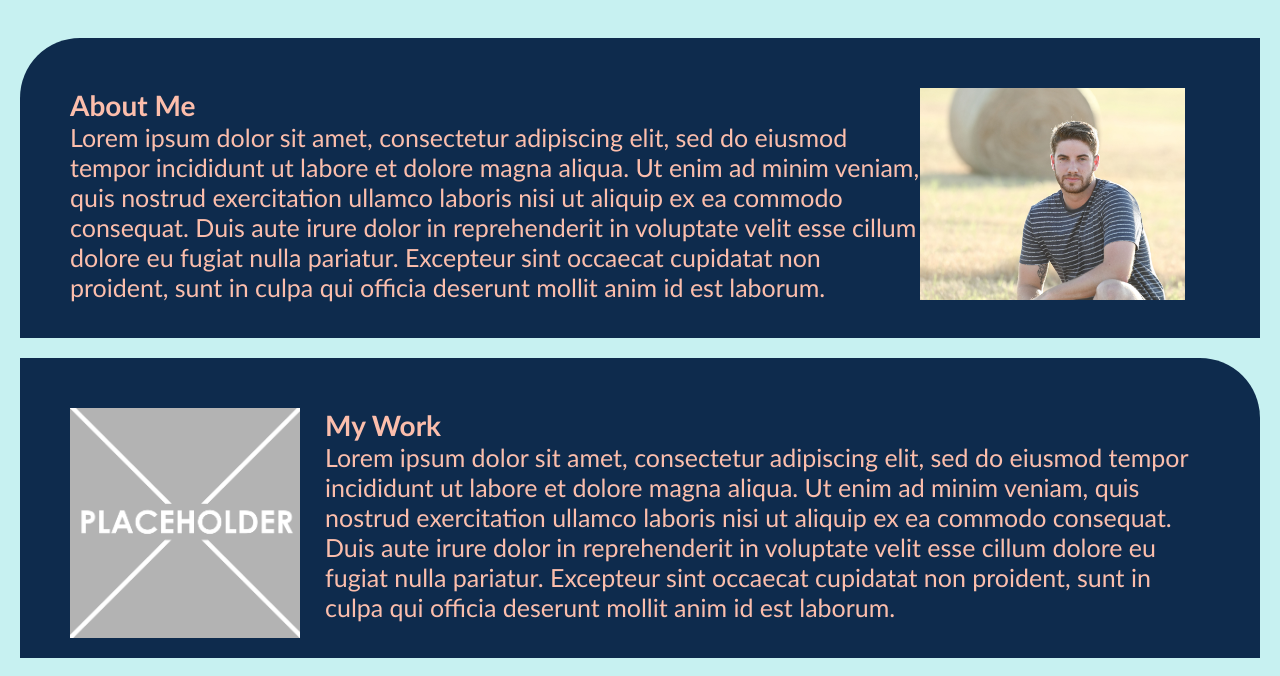
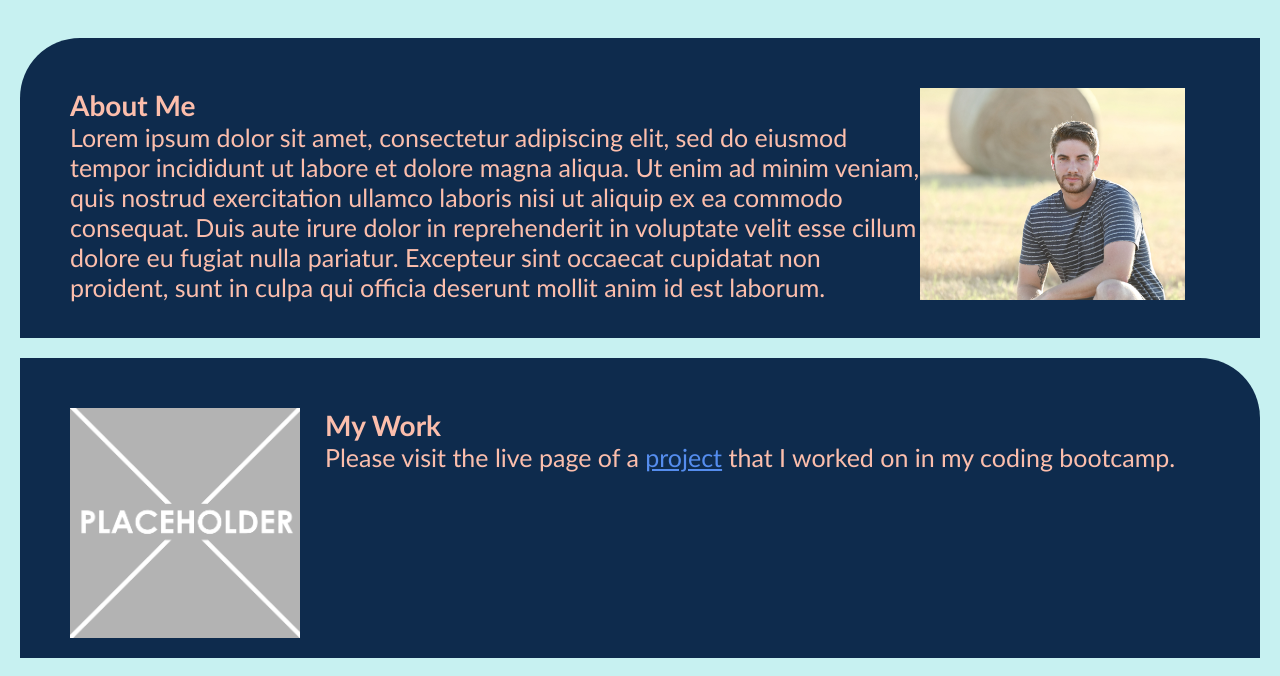
Before and after one commit to jareddodson/Portfolio, a plain HTML site: page index.html in a window 1280 px wide. Shown: the part 104-780 px from the top of the page. Drawn offline with Linux system fonts and the light colour scheme.

Commit message:
Added project 1

```diff
--- a/assets/style.css
+++ b/assets/style.css
@@ -158,3 +158,8 @@ footer h2 {
         width: 100%;
       }
 }
+
+#project-link {
+    color: rgb(85, 141, 238);
+    text-decoration: underline;
+}
--- a/index.html
+++ b/index.html
@@ -36,7 +36,7 @@
                 <img src="./assets/images/placeholder-1-e1533569576673.png" class="float-left" alt="Placeholder Image" />
                 <h2>My Work</h2>
                 <p>
-                    Lorem ipsum dolor sit amet, consectetur adipiscing elit, sed do eiusmod tempor incididunt ut labore et dolore magna aliqua. Ut enim ad minim veniam, quis nostrud exercitation ullamco laboris nisi ut aliquip ex ea commodo consequat. Duis aute irure dolor in reprehenderit in voluptate velit esse cillum dolore eu fugiat nulla pariatur. Excepteur sint occaecat cupidatat non proident, sunt in culpa qui officia deserunt mollit anim id est laborum.
+                Please visit the live page of a <a href="https://evalecillos.github.io/T-B-D/" id="project-link">project</a> that I worked on in my coding bootcamp.
                 </p>
             </div>
             <div id="contact-info" class="contact-info">
```
